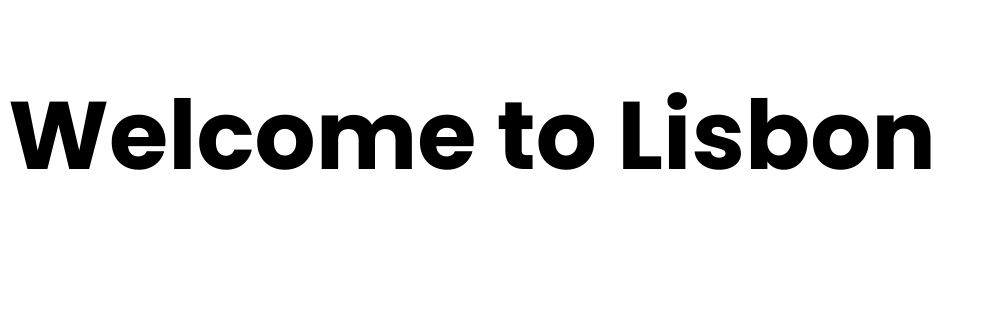
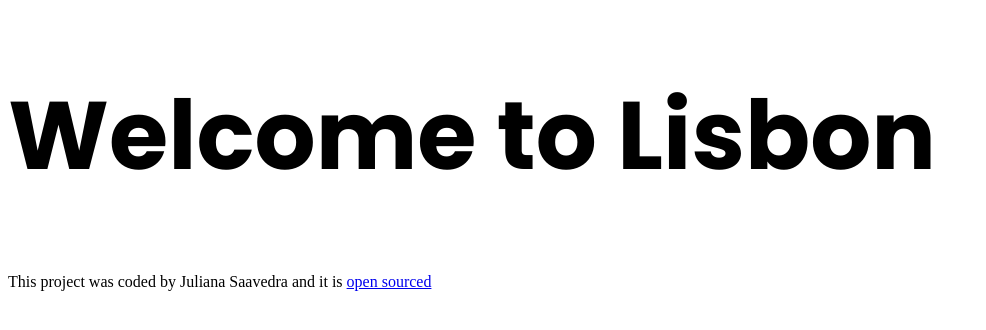
Before and after one commit to julianasaavedra/Travel-Project, a plain HTML site: page index.html in a window 1280 px wide. Shown: the whole page, without its empty margins (0-986 px from the left). Drawn offline with Linux system fonts and the light colour scheme; a web font is replaced by a local one.

Commit message:
Added a footer to the project

```diff
--- a/index.html
+++ b/index.html
@@ -11,5 +11,8 @@
 </head>
 <body>
     <h1>Welcome to Lisbon</h1>
+    <footer>This project was coded by Juliana Saavedra and it is <a href="https://github.com/julianasaavedra/Travel-Project"> open sourced
+        </a>
+    </footer>
 </body>
 </html>
```
